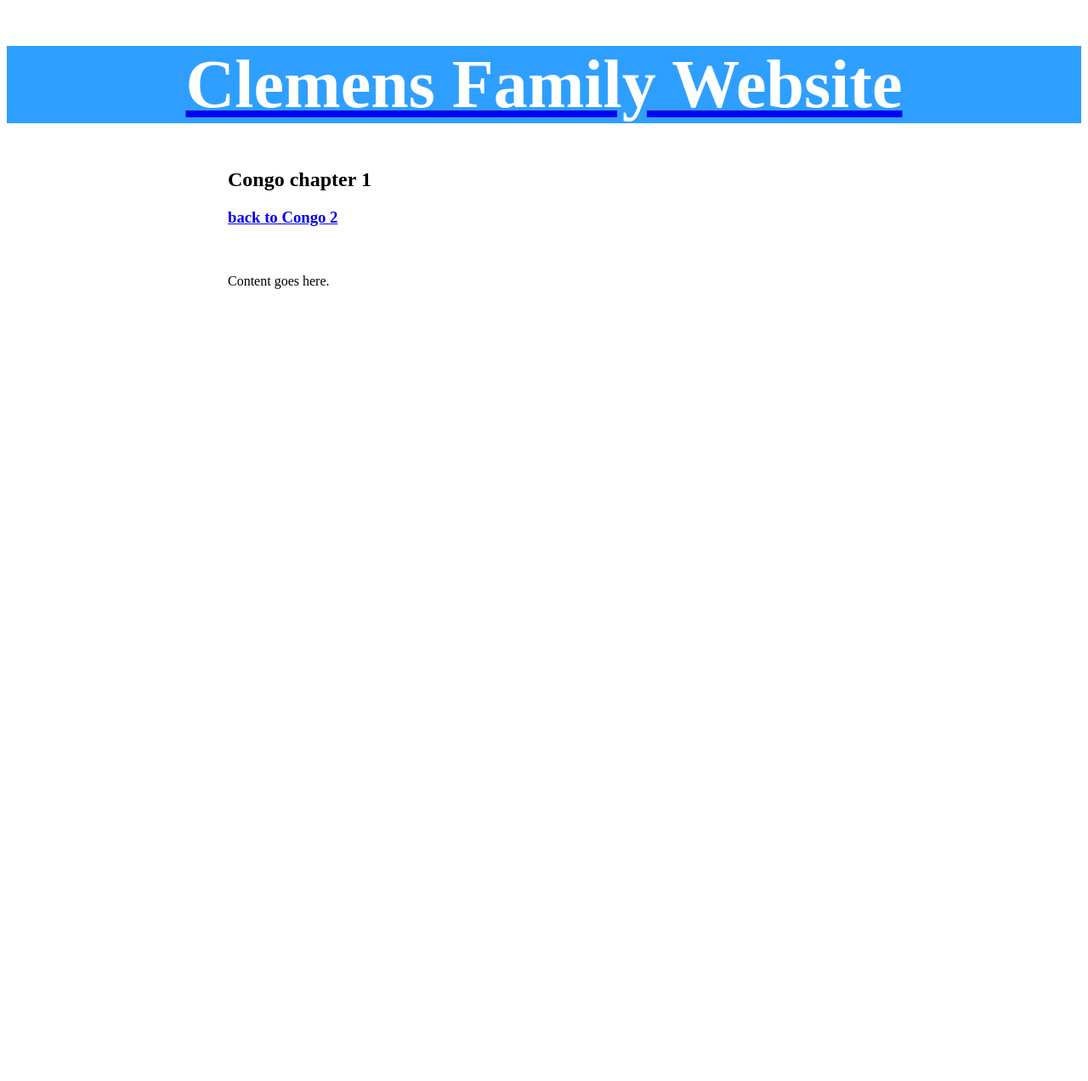
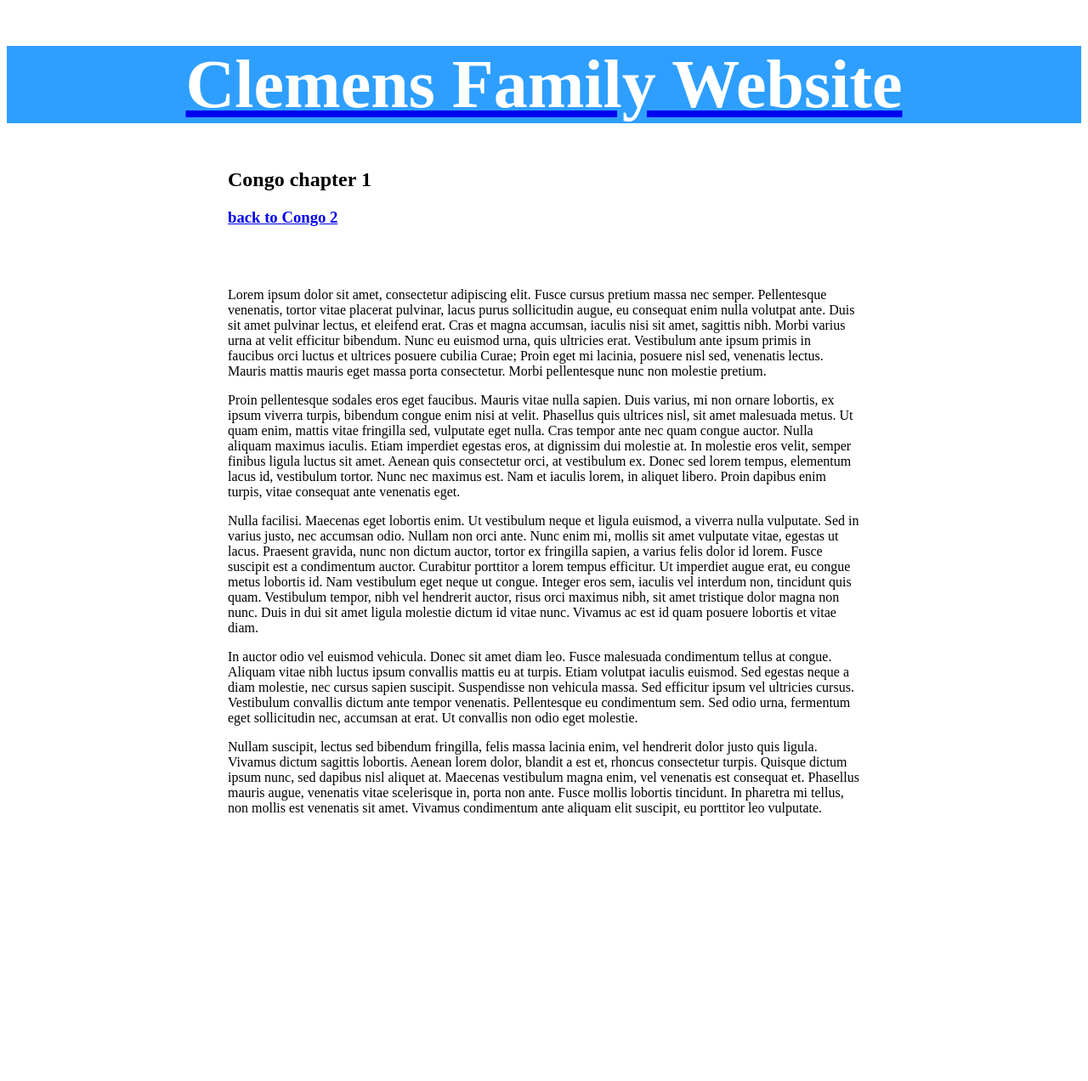
Before and after one commit to keidelclemens/keidelclemens.github.io, a Jekyll site: the page built from _chapters/congo1.html, in a window 1280 px wide. Shown: the whole page at 85% size. Built offline with Jekyll 4.4.1, drawn with Linux system fonts in a browser that asks for light colours; comment, search, counter and statistics services are not loaded; before the commit the page ends 954 px from its top, so only the background shows below that.

Commit message:
update content

```diff
--- a/_chapters/congo1.html
+++ b/_chapters/congo1.html
@@ -4,5 +4,12 @@
 layout: chapter
 book: congo
 ---
+<p>Lorem ipsum dolor sit amet, consectetur adipiscing elit. Fusce cursus pretium massa nec semper. Pellentesque venenatis, tortor vitae placerat pulvinar, lacus purus sollicitudin augue, eu consequat enim nulla volutpat ante. Duis sit amet pulvinar lectus, et eleifend erat. Cras et magna accumsan, iaculis nisi sit amet, sagittis nibh. Morbi varius urna at velit efficitur bibendum. Nunc eu euismod urna, quis ultricies erat. Vestibulum ante ipsum primis in faucibus orci luctus et ultrices posuere cubilia Curae; Proin eget mi lacinia, posuere nisl sed, venenatis lectus. Mauris mattis mauris eget massa porta consectetur. Morbi pellentesque nunc non molestie pretium.</p>
 
-Content goes here.
+<p>Proin pellentesque sodales eros eget faucibus. Mauris vitae nulla sapien. Duis varius, mi non ornare lobortis, ex ipsum viverra turpis, bibendum congue enim nisi at velit. Phasellus quis ultrices nisl, sit amet malesuada metus. Ut quam enim, mattis vitae fringilla sed, vulputate eget nulla. Cras tempor ante nec quam congue auctor. Nulla aliquam maximus iaculis. Etiam imperdiet egestas eros, at dignissim dui molestie at. In molestie eros velit, semper finibus ligula luctus sit amet. Aenean quis consectetur orci, at vestibulum ex. Donec sed lorem tempus, elementum lacus id, vestibulum tortor. Nunc nec maximus est. Nam et iaculis lorem, in aliquet libero. Proin dapibus enim turpis, vitae consequat ante venenatis eget.</p>
+
+<p>Nulla facilisi. Maecenas eget lobortis enim. Ut vestibulum neque et ligula euismod, a viverra nulla vulputate. Sed in varius justo, nec accumsan odio. Nullam non orci ante. Nunc enim mi, mollis sit amet vulputate vitae, egestas ut lacus. Praesent gravida, nunc non dictum auctor, tortor ex fringilla sapien, a varius felis dolor id lorem. Fusce suscipit est a condimentum auctor. Curabitur porttitor a lorem tempus efficitur. Ut imperdiet augue erat, eu congue metus lobortis id. Nam vestibulum eget neque ut congue. Integer eros sem, iaculis vel interdum non, tincidunt quis quam. Vestibulum tempor, nibh vel hendrerit auctor, risus orci maximus nibh, sit amet tristique dolor magna non nunc. Duis in dui sit amet ligula molestie dictum id vitae nunc. Vivamus ac est id quam posuere lobortis et vitae diam.</p>
+
+<p>In auctor odio vel euismod vehicula. Donec sit amet diam leo. Fusce malesuada condimentum tellus at congue. Aliquam vitae nibh luctus ipsum convallis mattis eu at turpis. Etiam volutpat iaculis euismod. Sed egestas neque a diam molestie, nec cursus sapien suscipit. Suspendisse non vehicula massa. Sed efficitur ipsum vel ultricies cursus. Vestibulum convallis dictum ante tempor venenatis. Pellentesque eu condimentum sem. Sed odio urna, fermentum eget sollicitudin nec, accumsan at erat. Ut convallis non odio eget molestie.</p>
+
+<p>Nullam suscipit, lectus sed bibendum fringilla, felis massa lacinia enim, vel hendrerit dolor justo quis ligula. Vivamus dictum sagittis lobortis. Aenean lorem dolor, blandit a est et, rhoncus consectetur turpis. Quisque dictum ipsum nunc, sed dapibus nisl aliquet at. Maecenas vestibulum magna enim, vel venenatis est consequat et. Phasellus mauris augue, venenatis vitae scelerisque in, porta non ante. Fusce mollis lobortis tincidunt. In pharetra mi tellus, non mollis est venenatis sit amet. Vivamus condimentum ante aliquam elit suscipit, eu porttitor leo vulputate.</p>
```
